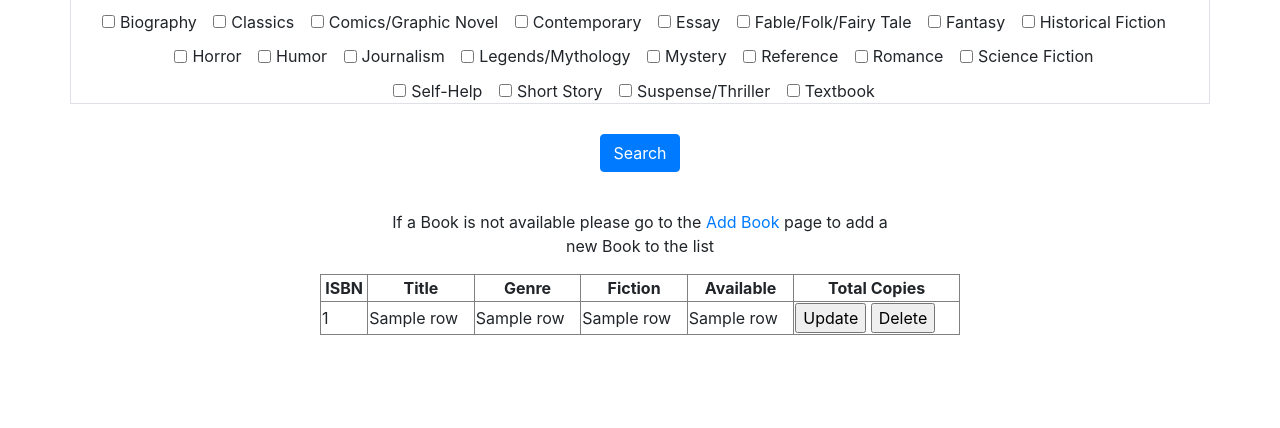
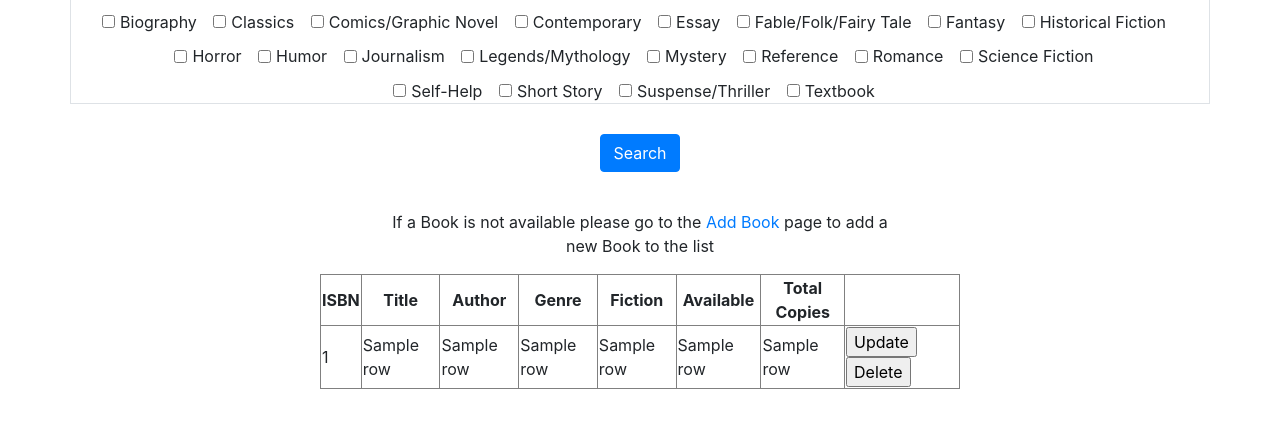
Before and after one commit to Cart6278/the-outdated-library-cs340, a Flask app: template starter_website/templates/books.html in a window 1280 px wide. Shown: the part 147-575 px from the top of the page. Run offline with Flask 2, Linux system fonts and the light colour scheme; the template is opened without the code that fills it: most values are stand-ins (such as "Sample title", 1, 10 or a date in 2020); some libraries are stand-ins or nearby versions.

Commit message:
Browsing books still breaks page, error in SQL somewhere in query line. Current code

```diff
--- a/starter_website/templates/books.html
+++ b/starter_website/templates/books.html
@@ -181,7 +181,7 @@
         <thead class="text-center">
 	    <th>ISBN</th>
             <th>Title</th>
-	    <!--<th>Author</th>-->
+	        <th>Author</th>
             <th>Genre</th>
             <th>Fiction</th>
             <th>Available</th>
@@ -195,8 +195,8 @@
                 <td> {{r[2]}} </td>
                 <td> {{r[3]}} </td>
                 <td> {{r[4]}} </td>
-                <!-- <td> {{r[5]}} </td>
-                <td> {{r[6]}} </td> -->
+                <td> {{r[5]}} </td>
+                <td> {{r[6]}} </td>
                 <td> <input type="button" name="update_book" value="Update" onclick="window.location = 'books_add.html'"> <input type="button" name="delete_book" value="Delete"> </td>
             </tr>
 	{% endfor %}
--- a/starter_website/webapp.py
+++ b/starter_website/webapp.py
@@ -92,8 +92,7 @@ def add_authors():
 def browse_books():
     print("Fetching and rendering books web page")
     db_connection = connect_to_database()
-    query = 'SELECT b.isbn, b.title, GROUP_CONCAT(DISTINCT a.authorFirst, ' ', a.authorLast) as authorName, b.genre, b.isFiction FROM Books AS b ON ab.isbn=b.isbn INNER JOIN Authors AS a INNER JOIN Author_Book AS ab ON ab.authorID=a.authorID;'
-
+    query = 'SELECT b.isbn, b.title, GROUP_CONCAT(DISTINCT a.authorFirst, ' ', a.authorLast) AS authorName, b.genre, b.isFiction FROM Authors AS a LEFT JOIN Author_Book AS ab ON ab.authorID=a.authorID LEFT JOIN Books AS b ON ab.isbn=b.isbn;'
     result = execute_query(db_connection, query).fetchall()
     print(result)
     return render_template('books.html', rows=result)
```
